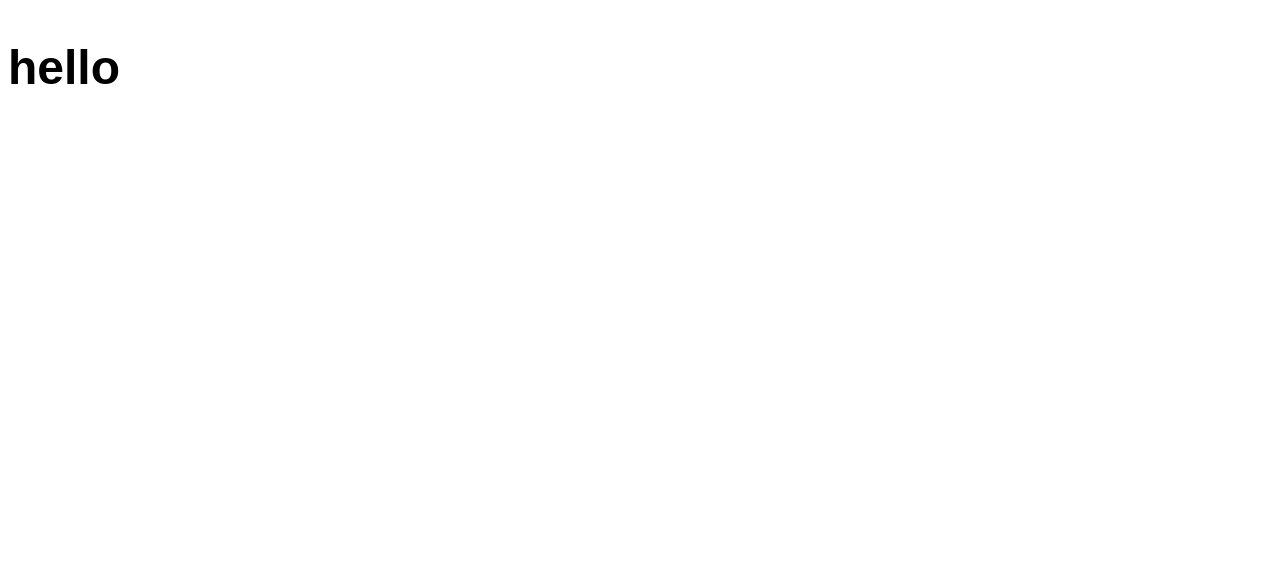
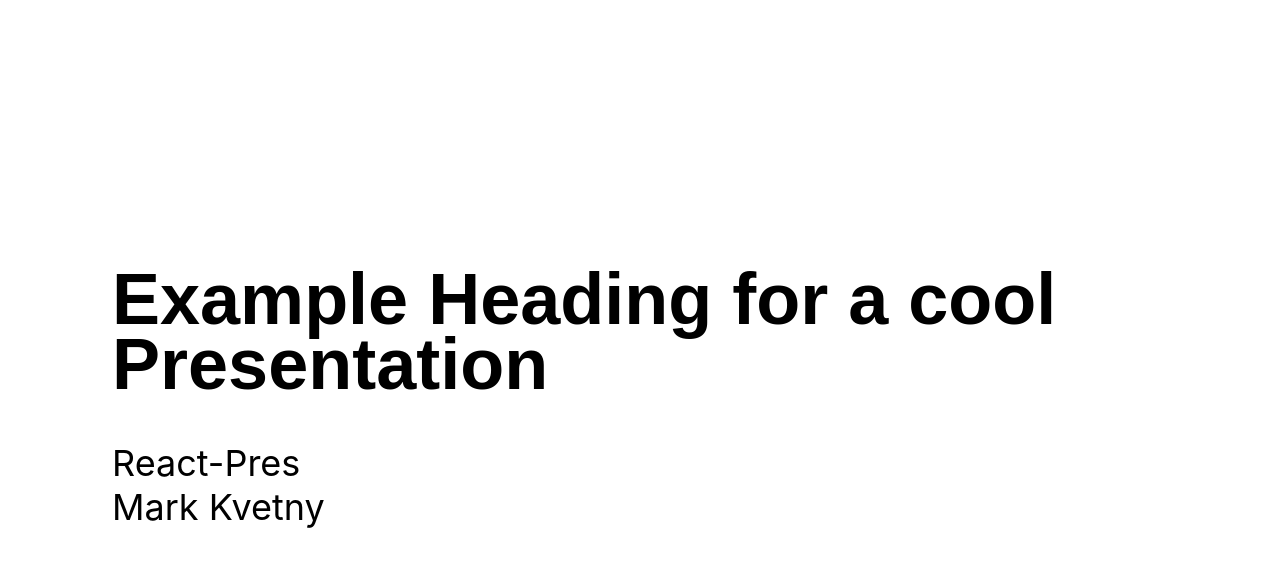
Before and after one commit to biowaffeln/react-pres, a React app: page / in a window 1280 px wide. Shown: the top 566 px of the page. Built offline with nearby package versions, Linux system fonts and the light colour scheme.

Commit message:
add css reset and further styling

```diff
--- a/package.json
+++ b/package.json
@@ -31,6 +31,7 @@
     "react": "^16.12.0",
     "react-dom": "^16.12.0",
     "styled-components": "^5.0.1",
+    "styled-reset": "^4.1.1",
     "styled-system": "^5.1.5"
   }
 }
--- a/src/components/base.tsx
+++ b/src/components/base.tsx
@@ -9,8 +9,8 @@ import {
   ColorProps,
   TypographyProps,
   LayoutProps,
-  flex,
-  FlexProps
+  flexbox,
+  FlexboxProps
 } from "styled-system";
 
 type BoxProps = React.HTMLProps<HTMLDivElement> &
@@ -18,17 +18,27 @@ type BoxProps = React.HTMLProps<HTMLDivElement> &
   ColorProps &
   LayoutProps &
   TypographyProps & { as?: any };
-export const Box = styled.div<BoxProps>(space, color, layout, typography);
+export const Box = styled.div<BoxProps>(space, color, layout, typography, {
+  boxSizing: "border-box"
+});
 
-type FlexComponentProps = BoxProps & FlexProps;
-export const Flex = styled(Box)<FlexComponentProps>(flex, {
+type FlexProps = BoxProps & FlexboxProps;
+export const Flex = styled(Box)<FlexProps>(flexbox, {
   display: "flex"
 });
 
 export const Heading: React.FC<BoxProps> = props => (
-  <Box as="h2" fontSize={6} fontFamily="heading" {...props} />
+  <Box
+    as="h2"
+    fontSize={3}
+    fontWeight="bold"
+    fontFamily="heading"
+    lineHeight="0.9"
+    mb={4}
+    {...props}
+  />
 );
 
 export const Text: React.FC<BoxProps> = props => (
-  <Box as="p" fontFamily="body" {...props} />
+  <Box as="p" fontFamily="body" fontSize={1} mb={1} {...props} />
 );
--- /dev/null
+++ b/src/components/layouts.tsx
@@ -0,0 +1,16 @@
+import React from "react";
+import { Box, Flex } from "./base";
+
+export const TitleSlide: React.FC = props => (
+  <Box px={6} height="100vh">
+    <Flex justifyContent="center" flexDirection="column" height="100%">
+      {props.children}
+    </Flex>
+  </Box>
+);
+
+export const Slide: React.FC = props => (
+  <Box px={7} pt={6}>
+    {props.children}
+  </Box>
+);
--- a/src/components/theme.ts
+++ b/src/components/theme.ts
@@ -3,15 +3,6 @@ export const theme = {
     body: "Inter, sans-serif",
     heading: "Apercu, sans-serif"
   },
-  fontSizes: [
-    "0.875rem",
-    "1rem",
-    "1.25rem",
-    "1.5rem",
-    "1.875rem",
-    "2.25rem",
-    "3rem",
-    "4rem",
-    "4.5rem"
-  ]
+  fontSizes: ["1.25rem", "1.75rem", "2.25rem", "3.5rem", "4.5rem"],
+  space: [0, "0.5rem", "1rem", "2rem", "3rem", "5rem", "7rem", "10rem"]
 };
--- a/src/presentation.tsx
+++ b/src/presentation.tsx
@@ -1,6 +1,7 @@
 import React, { useState, useEffect } from "react";
 import { ThemeProvider } from "styled-components";
 import { theme } from "./components/theme";
+import { Reset } from "styled-reset";
 
 const incKeys = ["ArrowRight", "l"];
 const decKeys = ["ArrowLeft", "h"];
@@ -26,5 +27,10 @@ export const Presentation: React.FC = ({ children }) => {
     document.addEventListener("keydown", handler);
     return () => document.removeEventListener("keydown", handler);
   });
-  return <ThemeProvider theme={theme}>{slides[slideIndex]}</ThemeProvider>;
+  return (
+    <ThemeProvider theme={theme}>
+      <Reset />
+      {slides[slideIndex]}
+    </ThemeProvider>
+  );
 };
--- a/src/slides.tsx
+++ b/src/slides.tsx
@@ -1,11 +1,34 @@
 import React from "react";
 import { Presentation } from "./presentation";
-import { Box, Heading } from "./components/base";
+import { Heading, Flex, Text } from "./components/base";
+import { TitleSlide, Slide } from "./components/layouts";
 
 export const Slides = () => (
   <Presentation>
-    <Box>
-      <Heading>hello</Heading>
-    </Box>
+    <TitleSlide>
+      <Heading as="h1" fontSize={4}>
+        Example Heading for a cool Presentation
+      </Heading>
+      <Text fontSize={2}>React-Pres</Text>
+      <Text fontSize={2}>Mark Kvetny</Text>
+    </TitleSlide>
+    <Slide>
+      <Heading>This is a title</Heading>
+    </Slide>
+    <Slide>
+      <Heading>Another Title</Heading>
+      <Text>with some text</Text>
+    </Slide>
+    <Slide>
+      <Text fontSize={0}>Hello</Text>
+      <Text fontSize={1}>Hello</Text>
+      <Text fontSize={2}>Hello</Text>
+      <Heading fontSize={3} mb={1}>
+        hello
+      </Heading>
+      <Heading fontSize={4} mb={1}>
+        hello
+      </Heading>
+    </Slide>
   </Presentation>
 );
```
Also changed, not shown: 1 other file (tests, documents, lock files or other folders).
